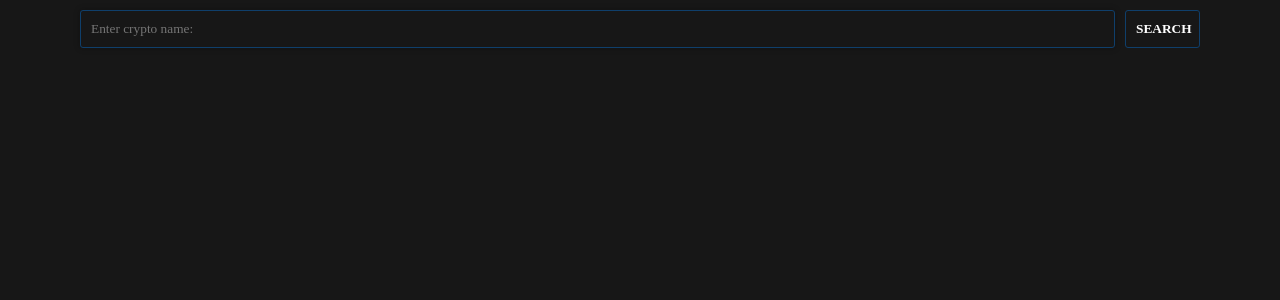
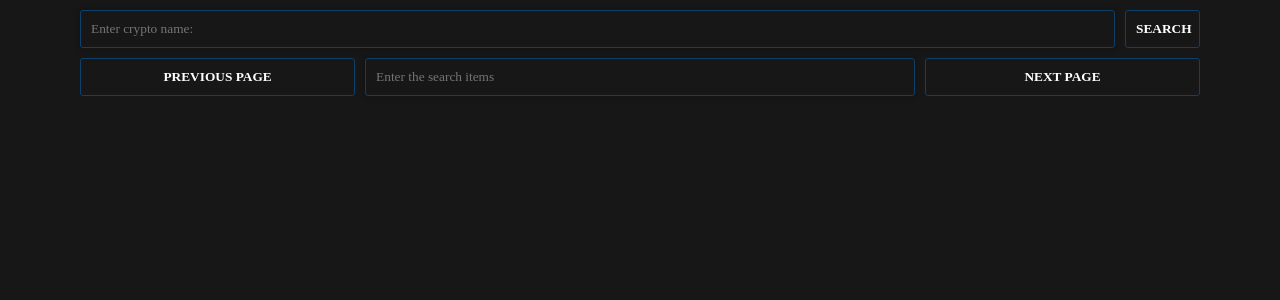
Before and after one commit to basizov/CryptoWatcher, a Vue app: page / in a window 1280 px wide. Shown: the top 300 px of the page. Built offline with nearby package versions, Linux system fonts and the light colour scheme.

Commit message:
Pagination and filtering cryptos
Была реализована пагинация и фильтрация элементов.

```diff
--- a/src/App.vue
+++ b/src/App.vue
@@ -1,16 +1,23 @@
 <template>
   <main class="container">
     <search-crypto @addCrypto="addCrypto" />
+    <filter-navigation
+      :filter="filter"
+      :page="page"
+      @update="update"
+      @turnNextPage="turnNextPage"
+      @turnPreviousPage="turnPreviousPage"
+    />
     <cryptos-list
-      :cryptos="cryptos"
+      :cryptos="filteredCryptos()"
       :selectedCrypto="selectedCrypto"
       @deleteCrypto="deleteCrypto"
       @chooseCrypto="chooseCrypto"
     />
     <vallet-graphic
+      :graph="graph"
       :crypto="selectedCrypto"
       @unSelectCrypto="unSelectCrypto"
-      :graph="graph"
     />
   </main>
 </template>
@@ -18,6 +25,7 @@
 <script lang="ts">
 import { defineComponent } from 'vue';
 import CryptosList from './components/tag/CryptosList.vue';
+import FilterNavigation from './components/tag/FilterNavigation.vue';
 import SearchCrypto from './components/tag/SearchCrypto.vue';
 import ValletGraphic from './components/tag/ValletGraphic.vue';
 import { ICrypto } from './models/ICrypto';
@@ -27,20 +35,39 @@ import {
 } from './store/localStorageStore';
 
 export default defineComponent({
-  components: { SearchCrypto, CryptosList, ValletGraphic },
+  components: {
+    SearchCrypto,
+    CryptosList,
+    ValletGraphic,
+    FilterNavigation
+  },
   name: 'App',
   data() {
     return {
       cryptos: [] as ICrypto[],
       selectedCrypto: null as ICrypto | null,
-      graph: [13, 25, 123, 456, 9, 123] as number[]
+      graph: [
+        13,
+        25,
+        123,
+        456,
+        9,
+        123
+      ] as number[],
+      filter: '' as string,
+      page: 1 as number,
+      hasNextPage: true as boolean
     };
   },
   created() {
     this.cryptos = getFromLocalStorage();
   },
   methods: {
+    update(value: string) {
+      this.filter = value;
+    },
     addCrypto(cryptoName: string) {
+      this.filter = '';
       this.cryptos.push({
         id: Date.now().toString(),
         name: cryptoName,
@@ -56,7 +83,9 @@ export default defineComponent({
       // this.graph = [];
     },
     deleteCrypto(crypto: ICrypto) {
-      this.cryptos = this.cryptos.filter(c => c !== crypto);
+      this.cryptos = this.cryptos.filter(
+        (c) => c !== crypto
+      );
       if (this.selectedCrypto === crypto) {
         this.selectedCrypto = null;
       }
@@ -65,6 +94,32 @@ export default defineComponent({
     },
     unSelectCrypto() {
       this.selectedCrypto = null;
+    },
+    filteredCryptos() {
+      const start = (this.page - 1) * 8;
+      const end = this.page * 8;
+
+      const filteredCryptos = this.cryptos.filter(
+        (crypto) =>
+          crypto.name
+            .toLowerCase()
+            .includes(this.filter.toLowerCase())
+      );
+
+      this.hasNextPage =
+        filteredCryptos.length > end;
+
+      return filteredCryptos.slice(start, end);
+    },
+    turnNextPage() {
+      if (this.hasNextPage) {
+        ++this.page;
+      }
+    },
+    turnPreviousPage() {
+      if (this.page > 1) {
+        --this.page;
+      }
     }
   }
 });
--- a/src/components/tag/CryptosList.vue
+++ b/src/components/tag/CryptosList.vue
@@ -10,10 +10,17 @@
       @click="chooseCrypto(crypto)"
     >
       <div class="crypto__info">
-        <div class="crypto__name">{{ crypto.name }} - USD</div>
-        <div class="crypto__price">{{ crypto.price }}</div>
+        <div class="crypto__name">
+          {{ crypto.name }} - USD
+        </div>
+        <div class="crypto__price">
+          {{ crypto.price }}
+        </div>
       </div>
-      <the-button class="crypto__btn" @click.stop="deleteCrypto(crypto)">
+      <the-button
+        class="crypto__btn"
+        @click.stop="deleteCrypto(crypto)"
+      >
         Delete
       </the-button>
     </div>
@@ -49,7 +56,7 @@ export default defineComponent({
 
 <style lang="scss" scoped>
 .cryptos {
-  margin: 1rem;
+  margin-top: 1rem;
   display: grid;
   grid-template-columns: repeat(4, 1fr);
   gap: 1em;
--- /dev/null
+++ b/src/components/tag/FilterNavigation.vue
@@ -0,0 +1,70 @@
+<template>
+  <div class="filter">
+    <the-button
+      class="filter__btn"
+      @click="turnPreviousPage"
+    >
+      Previous page
+    </the-button>
+    <the-input
+      v-model:modelValue="filter"
+      :currentComponent="false"
+      class="filter__input"
+      placeholder="Enter the search items"
+      @update="update"
+    />
+    <the-button
+      class="filter__btn"
+      @click="turnNextPage"
+    >
+      Next page
+    </the-button>
+  </div>
+</template>
+
+<script lang="ts">
+import { defineComponent, PropType } from 'vue';
+
+export default defineComponent({
+  name: 'FilterNavigation',
+  inheritAttrs: false,
+  props: {
+    page: {
+      type: Number as PropType<number>,
+      required: true
+    },
+    filter: {
+      type: String as PropType<string>,
+      required: true
+    }
+  },
+  methods: {
+    update(value: string) {
+      this.$emit('update', value);
+    },
+    turnPreviousPage() {
+      this.$emit('turnPreviousPage');
+    },
+    turnNextPage() {
+      this.$emit('turnNextPage');
+    }
+  }
+});
+</script>
+
+<style lang="scss" scoped>
+.filter {
+  margin-top: 1rem;
+  width: 100%;
+  display: flex;
+  justify-content: center;
+  align-items: center;
+  gap: 1rem;
+  &__btn {
+    width: 25%;
+  }
+  &__input {
+    width: 50%;
+  }
+}
+</style>
--- a/src/components/tag/SearchCrypto.vue
+++ b/src/components/tag/SearchCrypto.vue
@@ -6,7 +6,11 @@
       @keydown.enter="addCrypto"
       class="search__input"
     />
-    <the-button @click="addCrypto" class="search__btn">Search</the-button>
+    <the-button
+      @click="addCrypto"
+      class="search__btn"
+      >Search</the-button
+    >
   </section>
 </template>
 
--- a/src/components/tag/ValletGraphic.vue
+++ b/src/components/tag/ValletGraphic.vue
@@ -1,13 +1,15 @@
 <template>
   <section class="graphic" v-if="crypto">
-    <div class="graphic__title">{{ crypto.name }} - USD</div>
+    <div class="graphic__title">
+      {{ crypto.name }} - USD
+    </div>
     <div class="graphic__lines">
       <div
         class="graphic__line"
         v-for="(g, key) in normilizeGrapth()"
         :key="key"
         :style="{
-          'height': `${g}%`
+          height: `${g}%`
         }"
       ></div>
     </div>
@@ -53,7 +55,12 @@ export default defineComponent({
       const maxValue = Math.max(...this.graph);
       const minValue = Math.min(...this.graph);
 
-      return (this.graph.map(price => 5 + ((price - minValue) * 95) / (maxValue - minValue)));
+      return this.graph.map(
+        (price) =>
+          5 +
+          ((price - minValue) * 95) /
+            (maxValue - minValue)
+      );
     }
   }
 });
@@ -61,6 +68,7 @@ export default defineComponent({
 
 <style lang="scss" scoped>
 .graphic {
+  margin-top: 1rem;
   position: relative;
   width: 100%;
   &__title {
--- a/src/components/ui/TheButton.vue
+++ b/src/components/ui/TheButton.vue
@@ -22,7 +22,8 @@ export default defineComponent({
   border-radius: 0.3rem;
   min-width: 7.5rem;
   text-transform: uppercase;
-  transition: background-color 0.25s linear, opacity 0.25s linear;
+  transition: background-color 0.25s linear,
+    opacity 0.25s linear;
   &-base {
     border: 0.1rem solid var(--classic);
     &:hover {
--- a/src/components/ui/TheInput.vue
+++ b/src/components/ui/TheInput.vue
@@ -1,5 +1,10 @@
 <template>
-  <input type="text" class="input" :value="modelValue" @input="updateInput" />
+  <input
+    type="text"
+    class="input"
+    :value="modelValue"
+    @input="updateInput"
+  />
 </template>
 
 <script lang="ts">
@@ -11,11 +16,20 @@ export default defineComponent({
     modelValue: {
       type: String as PropType<string>,
       required: true
+    },
+    currentComponent: {
+      type: Boolean as PropType<boolean>,
+      default: true
     }
   },
   methods: {
     updateInput(event: InputEvent) {
-      this.$emit('update:modelValue', (event.target as HTMLInputElement).value);
+      const value = (event.target as HTMLInputElement)
+        .value;
+
+      if (this.currentComponent) {
+        this.$emit('update:modelValue', value);
+      } else this.$emit('update', value);
     }
   }
 });
--- a/src/style.scss
+++ b/src/style.scss
@@ -19,7 +19,7 @@ html {
   left: 50%;
   transform: translateX(-50%);
   width: 100%;
-  height: 100%;
+  min-height: 100%;
   max-width: 114rem;
   padding: 1rem;
 }
```
Also changed, not shown: .prettierrc.js, 1 other file (tests, documents, lock files or other folders).
